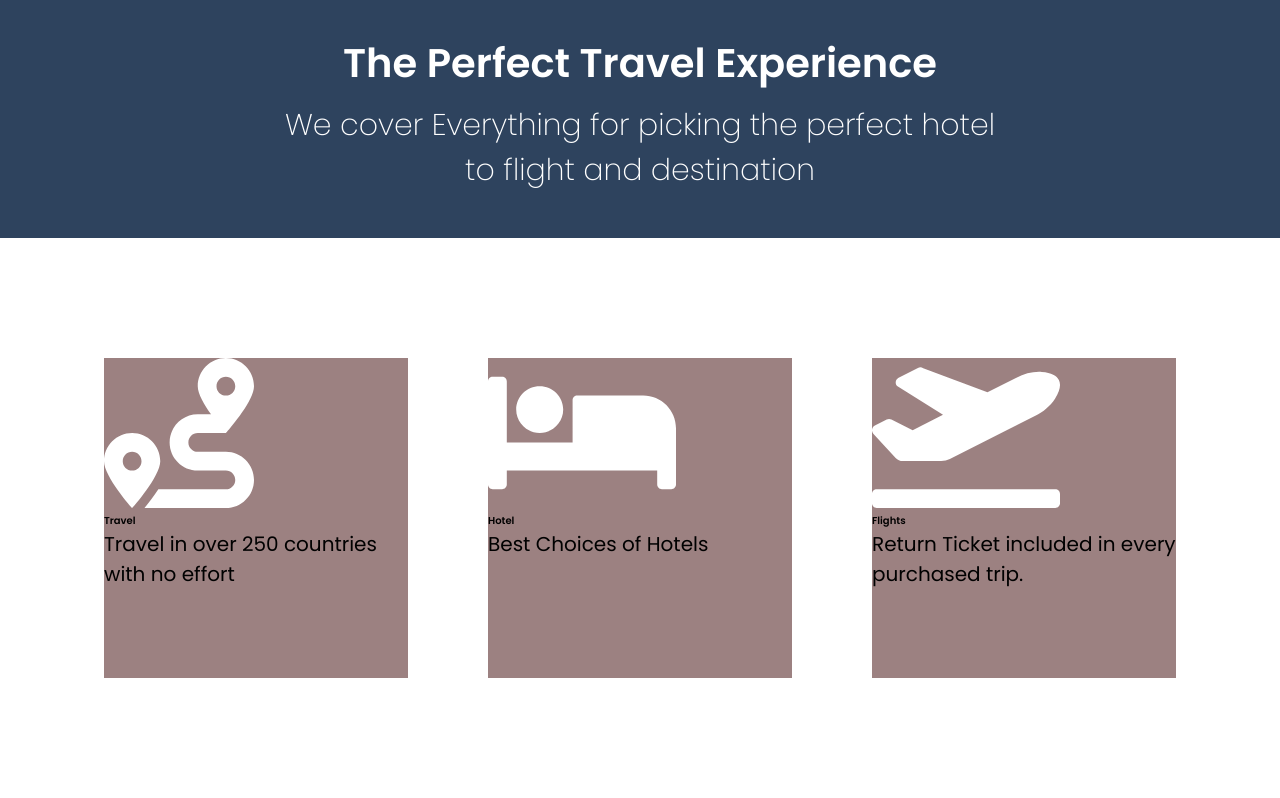
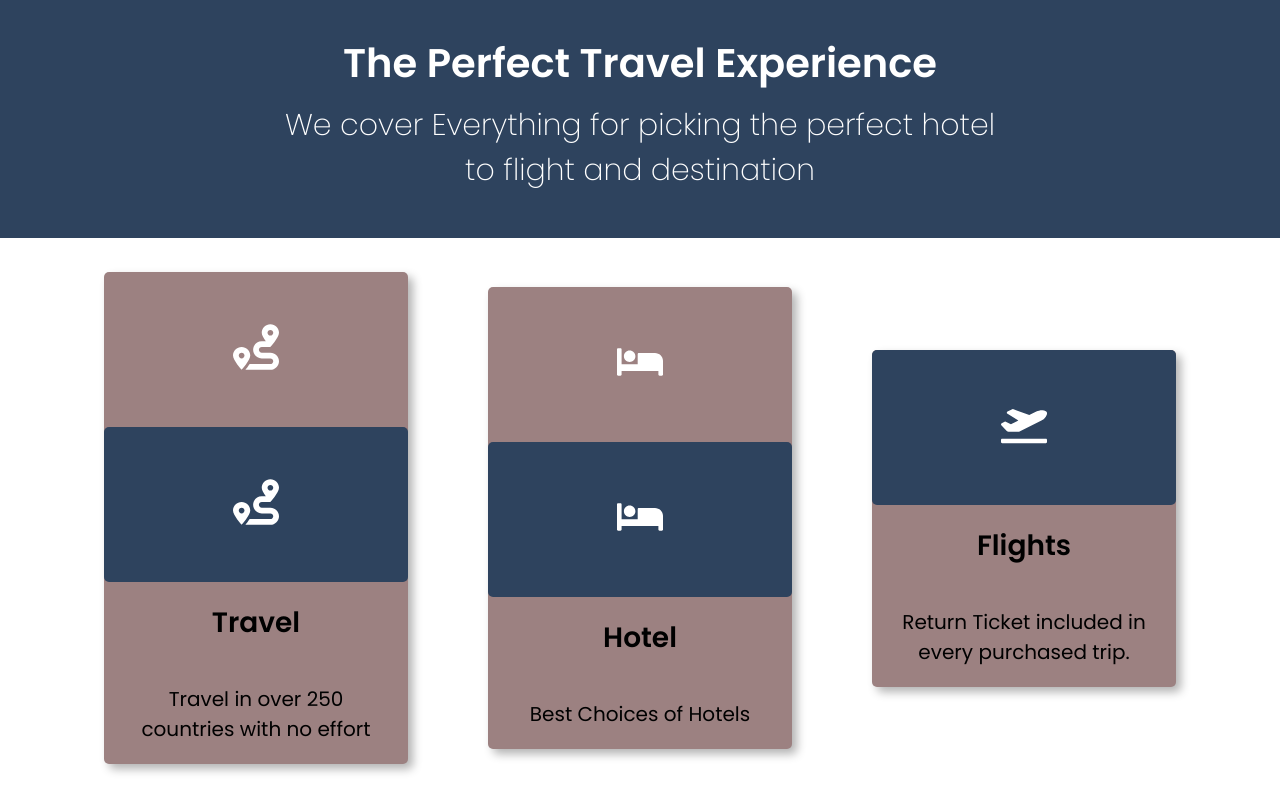
Before and after one commit to Yonarp/Travelly, a plain HTML site: page index.html in a window 1280 px wide. Shown: the part 1602-2400 px from the top of the page. Drawn offline with Linux system fonts and the light colour scheme; a web font is replaced by a local one.

Commit message:
Modified The benefits section ( basic styling to the cards)

```diff
--- a/index.html
+++ b/index.html
@@ -56,16 +56,24 @@
           <div class="cards">
               <div class="card">
                   <img src="./icons/route-solid.svg" alt="">
+                <div class="img-section">
+                    <img src="./icons/route-solid.svg" alt="">
+                  </div>
                   <h4>Travel</h4>
                   <p>Travel in over 250 countries with no effort</p>
               </div>
               <div class="card">
                   <img src="./icons/bed-solid.svg" alt="">
+                <div class="img-section">
+                    <img src="./icons/bed-solid.svg" alt="">
+                  </div>
                   <h4>Hotel</h4>
                   <p>Best Choices of Hotels</p>
               </div>
               <div class="card">
+                  <div class="img-section">
                   <img src="./icons/plane-departure-solid.svg" alt="">
+                </div>
                   <h4>Flights</h4>
                   <p>Return Ticket included in every purchased trip.</p>
               </div>
--- a/style.css
+++ b/style.css
@@ -28,6 +28,10 @@ h2{
 h3{
     font-size: 3rem;
     font-weight: 200;
+}
+
+h4{
+    font-size: 2.8rem;
 }
 
 
@@ -220,6 +224,7 @@ button:hover::before{
 
 .benefits-head h3{
     padding: 1rem 0rem;
+    padding: 1rem 1rem;
 }
 
 .cards{
@@ -233,14 +238,34 @@ button:hover::before{
 }
 .card{
     background: rgb(156, 129, 129);
+    box-shadow: 5px 5px 10px rgba(0,0,0,0.3);
+    text-align: center;
     min-height: 40vh;
     flex: 1 1 25rem;
+    flex: 1 1 30rem;
+    border-radius: 5px;
     margin: 2rem 4rem;
+    transition: all 0.3s ease-in-out;
+}
+.img-section{
+    width: 100%;
+    border-radius: 5px;
+    background: #2e435e;
+}
+.card img{
+    height: 150px;
+    max-width: 15%;
+    padding: 2rem 0rem;
+
+}
+.card h4, .card p{
+    padding: 2rem;
 }
 
-.card img{
-    height: 150px;
+.card:hover{
+    transform: translateY(-2rem);
 }
+
 
 /*--------------responsiveness---------*/
 
```
